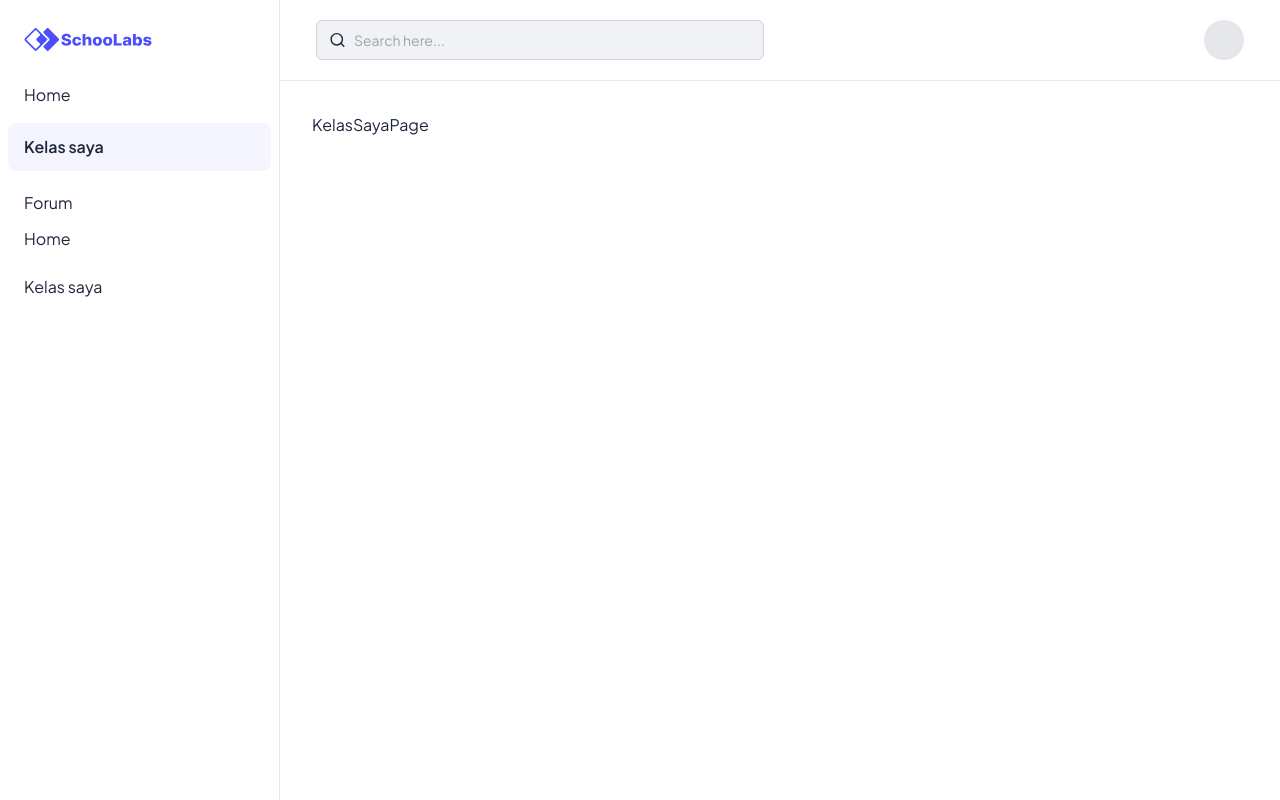
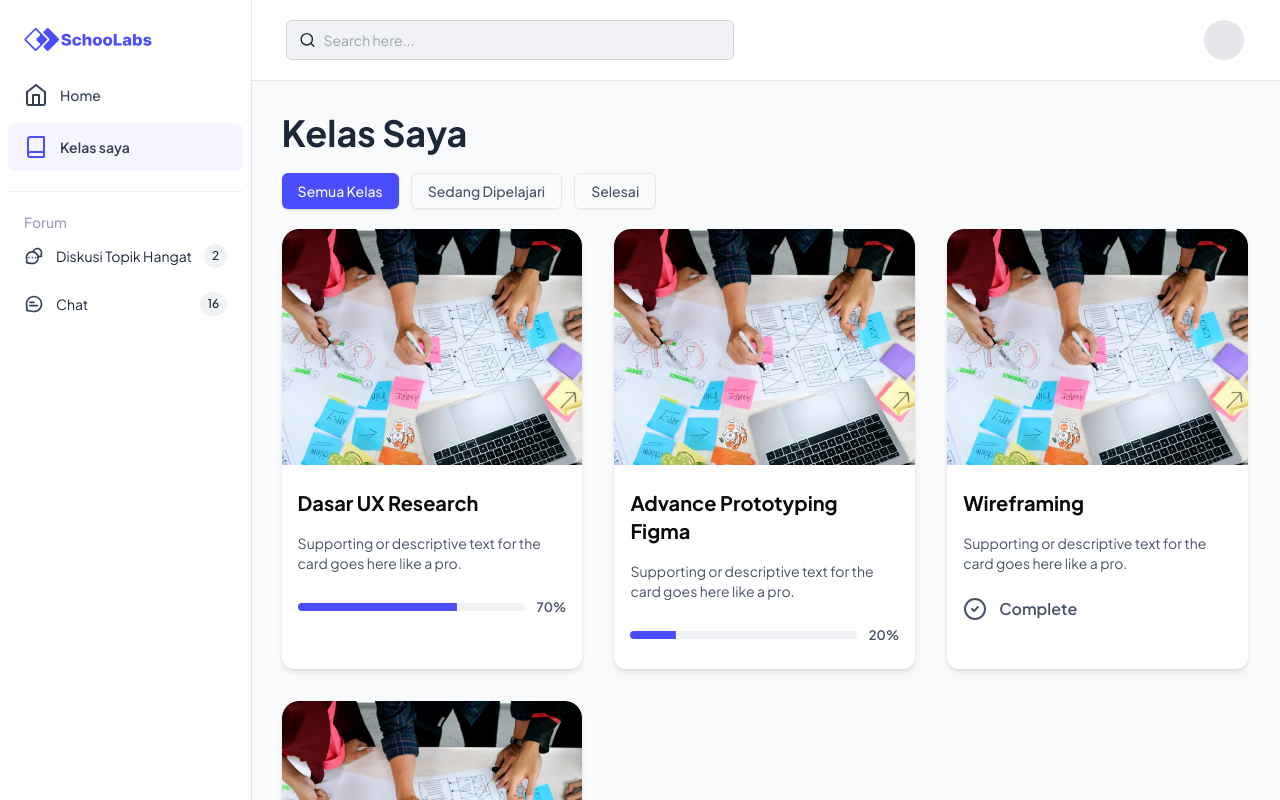
Before and after one commit to raymondtju/schoolabs, a Next.js app: page /dashboard/kelas-saya in a window 1280 px wide. Shown: the top 800 px of the page. Built offline with nearby package versions, Linux system fonts and the light colour scheme.

Commit message:
feat: cards dashboard kelas saya

```diff
--- a/app/(app)/dashboard/kelas-saya/page.tsx
+++ b/app/(app)/dashboard/kelas-saya/page.tsx
@@ -1,7 +1,66 @@
-import React from "react";
+import { Button } from "@/components/ui/button";
+import { Card, CardContent, CardFooter, CardHeader } from "@/components/ui/card";
+import { Progress } from "@/components/ui/progress";
+import { CourseCards } from "@/types/data";
+import { CheckCircle2 } from "lucide-react";
+import Image from "next/image";
+import React, { useState } from "react";
 
 function KelasSayaPage() {
-  return <div>KelasSayaPage</div>;
+  return (
+    <>
+      <div className="grid space-y-5">
+        <h1 className="text-4xl font-bold">Kelas Saya</h1>
+        <div className="flex gap-3">
+          <Button>
+            Semua Kelas
+          </Button>
+          <Button variant={"outline"} className="text-muted">
+            Sedang Dipelajari
+          </Button>
+          <Button variant={"outline"} className="text-muted">
+            Selesai
+          </Button>
+        </div>
+        <div className="grid grid-cols-3 gap-8">
+          {CourseCards.map((card, i) => (
+            <Card key={i} className="border-none shadow-md">
+              <CardHeader className="p-0">
+                <Image
+                  className="w-full"
+                  src="/cards-image/dasarux.webp"
+                  alt="Course dasar ux"
+                  width={350}
+                  height={350}
+                />
+              </CardHeader>
+              <CardContent className="flex flex-col gap-4 py-6 px-4">
+                <h5 className="text-xl font-bold">
+                  {card.title}
+                </h5>
+                <p className="text-sm text-muted">
+                  {card.description}
+                </p>
+              </CardContent>
+              <CardFooter className="pt-0 px-4 gap-3">
+                {typeof card.status === "number" ? (
+                  <>
+                    <Progress className="bg-[#F0F2F5]" value={card.status} />
+                    <span className="text-[0.8125rem] leading-5 text-muted font-semibold">{card.status}%</span>
+                  </>
+                ) : (
+                    <>
+                      <CheckCircle2 stroke="#475367"/>
+                      <p className="text-base font-semibold text-[#475367]">Complete</p>
+                    </>
+                )}
+              </CardFooter>
+            </Card>
+          ))}
+        </div>
+      </div>
+    </>
+  );
 }
 
 export default KelasSayaPage;
--- a/app/(app)/dashboard/layout.tsx
+++ b/app/(app)/dashboard/layout.tsx
@@ -5,12 +5,11 @@ import DashbaordNav from "@/components/dashboard/nav";
 
 function DashboardLayout({ children }: { children: React.ReactNode }) {
   return (
-    <main className="grid grid-cols-[280px_1fr]">
+    <main className="grid grid-cols-[290px_1fr]">
       <Sidebar />
-
-      <div>
+      <div className="pl-[15.6rem] col-span-2">
         <DashbaordNav />
-        <div className="px-8 py-8">{children}</div>
+        <div className="px-8 py-8 bg-[#F9FAFB]">{children}</div>
       </div>
     </main>
   );
--- a/components/dashboard/sidebar.tsx
+++ b/components/dashboard/sidebar.tsx
@@ -5,25 +5,54 @@ import Link from "next/link";
 import Image from "next/image";
 import { usePathname } from "next/navigation";
 import { cn } from "@/lib/utils";
+import { Book, Home, LucideIcon } from "lucide-react";
+import { GroupChatsIcon, SingleChatIcon } from "../icon/dashboard-icon";
 
-const DashboardMenuList = [
+type DashboardMenuType = {
+  name: string,
+  path: string,
+  icon: LucideIcon
+};
+
+type ForumMenuType = {
+  icon: React.FunctionComponent<React.SVGProps<SVGSVGElement>>,
+  notif: number
+} & Pick<DashboardMenuType, "name" | "path">;
+
+const DashboardMenuList: DashboardMenuType[] = [
   {
     name: "Home",
     path: "/dashboard",
-    icon: undefined,
+    icon: Home
   },
   {
     name: "Kelas saya",
     path: "/dashboard/kelas-saya",
-    icon: undefined,
+    icon: Book
   },
 ];
+
+const ForumMenuList: ForumMenuType[] = [
+  {
+    name: "Diskusi Topik Hangat",
+    path: "/dashboard",
+    icon: GroupChatsIcon,
+    notif: 2
+
+  },
+  {
+    name: "Chat",
+    path: "/dashboard/kelas-saya",
+    icon: SingleChatIcon,
+    notif: 16
+  }
+]
 
 function DashboardSidebar() {
   const pathname = usePathname();
 
   return (
-    <div className="h-screen space-y-3 border-r pt-5">
+    <div className="col-span-2 fixed top-0 h-screen space-y-3 border-r pt-5">
       <Image
         quality={100}
         src="/logo.svg"
@@ -34,13 +63,13 @@ function DashboardSidebar() {
       />
 
       <div className="space-y-5 px-2">
-        <ul className="space-y-1 ">
+        <ul className="space-y-1">
           {DashboardMenuList.map((item, i) => {
             return (
               <Link
                 href={item.path}
                 className={cn(
-                  "flex cursor-pointer items-center gap-3 px-4 py-3",
+                  "flex cursor-pointer font-medium items-center gap-3 px-4 py-3 text-[#344054]",
                   pathname === item.path
                     ? "rounded-lg bg-[#f5f5ff] font-semibold "
                     : "",
@@ -48,23 +77,26 @@ function DashboardSidebar() {
                 key={i}
               >
                 {/* TO-DO: ICONS */}
-                <span>{item.name}</span>
+                <item.icon stroke={pathname === item.path ? "#4B4EFC" : "#344054"}/>
+                <span className="text-sm">{item.name}</span>
               </Link>
             );
           })}
         </ul>
+        <hr className="border-[#F0F2F5]"/>
         <div className="">
-          <h6 className="px-4">Forum </h6>
+          <h6 className="px-4 text-sm font-medium text-[#98A2B3]">Forum</h6>
           <ul>
-            {DashboardMenuList.map((item, i) => {
+            {ForumMenuList.map((item, i) => {
               return (
                 <Link
                   href={item.path}
                   className="flex items-center gap-3 px-4 py-3"
                   key={i}
                 >
-                  {/* TO-DO: ICONS */}
-                  <span>{item.name}</span>
+                  <item.icon/>
+                  <span className="text-sm">{item.name}</span>
+                  <span className="ml-auto bg-[#F0F2F5] text-xs font-medium rounded-full px-2 py-1">{item.notif}</span>
                 </Link>
               );
             })}
--- /dev/null
+++ b/components/icon/dashboard-icon.tsx
@@ -0,0 +1,25 @@
+function GroupChatsIcon(){
+   return (
+      <svg xmlns="http://www.w3.org/2000/svg" width="20" height="20" viewBox="0 0 20 20" fill="none">
+         <path d="M4.99984 12.5C4.5396 12.5 4.1665 12.1269 4.1665 11.6667C4.1665 11.2064 4.5396 10.8333 4.99984 10.8333C5.46007 10.8333 5.83317 11.2064 5.83317 11.6667C5.83317 12.1269 5.46007 12.5 4.99984 12.5Z" fill="#344054" />
+         <path d="M7.49984 11.6667C7.49984 12.1269 7.87293 12.5 8.33317 12.5C8.79341 12.5 9.1665 12.1269 9.1665 11.6667C9.1665 11.2064 8.79341 10.8333 8.33317 10.8333C7.87293 10.8333 7.49984 11.2064 7.49984 11.6667Z" fill="#344054" />
+         <path d="M11.6665 12.5C11.2063 12.5 10.8332 12.1269 10.8332 11.6667C10.8332 11.2064 11.2063 10.8333 11.6665 10.8333C12.1267 10.8333 12.4998 11.2064 12.4998 11.6667C12.4998 12.1269 12.1267 12.5 11.6665 12.5Z" fill="#344054" />
+         <path fill-rule="evenodd" clip-rule="evenodd" d="M17.0649 11.2067L14.9969 11.4652C14.9988 11.5321 14.9998 11.5993 14.9998 11.6667C14.9998 15.3486 12.0151 18.3333 8.33317 18.3333C7.78239 18.3333 7.24614 18.2664 6.73256 18.1397L3.15015 17.6919C2.26906 17.5818 1.65673 16.7605 1.80271 15.8846L2.02246 14.5662L1.8601 13.2673C1.73347 12.7537 1.6665 12.2175 1.6665 11.6667C1.6665 7.98477 4.65127 5.00001 8.33317 5.00001C8.42787 5.00001 8.52211 5.00198 8.61586 5.00589C9.30061 3.06121 11.1531 1.66667 13.3332 1.66667C16.0946 1.66667 18.3332 3.90525 18.3332 6.66667C18.3332 7.07454 18.2842 7.47206 18.1913 7.85321L18.0814 8.73283L18.2326 9.64036C18.3592 10.3994 17.8285 11.1112 17.0649 11.2067ZM13.3332 3.33334C15.1741 3.33334 16.6665 4.82572 16.6665 6.66667C16.6665 6.95337 16.6305 7.23046 16.5632 7.49418L16.5502 7.54493L16.4219 8.57131C16.4057 8.7012 16.4084 8.83277 16.4299 8.96189L16.5351 9.59327L14.7401 9.81765C14.1185 7.66002 12.4365 5.95167 10.2948 5.29327C10.8182 4.13715 11.9826 3.33334 13.3332 3.33334ZM8.33317 6.66667C5.57175 6.66667 3.33317 8.90525 3.33317 11.6667C3.33317 12.0961 3.38711 12.5117 3.48816 12.9076L3.50112 12.9584L3.67813 14.3745C3.69687 14.5244 3.69377 14.6762 3.66894 14.8252L3.46454 16.0516L7.04147 16.4987L7.09223 16.5117C7.48815 16.6127 7.90376 16.6667 8.33317 16.6667C11.0946 16.6667 13.3332 14.4281 13.3332 11.6667C13.3332 8.90525 11.0946 6.66667 8.33317 6.66667Z" fill="#344054" />
+      </svg>
+   )
+}
+
+function SingleChatIcon() {
+   return(
+      <svg xmlns="http://www.w3.org/2000/svg" width="20" height="20" viewBox="0 0 20 20" fill="none">
+         <path d="M4.99984 8.33334C4.99984 7.8731 5.37293 7.50001 5.83317 7.50001H9.99984C10.4601 7.50001 10.8332 7.8731 10.8332 8.33334C10.8332 8.79358 10.4601 9.16667 9.99984 9.16667H5.83317C5.37293 9.16667 4.99984 8.79358 4.99984 8.33334Z" fill="#344054" />
+         <path d="M5.83317 10.8333C5.37293 10.8333 4.99984 11.2064 4.99984 11.6667C4.99984 12.1269 5.37293 12.5 5.83317 12.5H13.3332C13.7934 12.5 14.1665 12.1269 14.1665 11.6667C14.1665 11.2064 13.7934 10.8333 13.3332 10.8333H5.83317Z" fill="#344054" />
+         <path fill-rule="evenodd" clip-rule="evenodd" d="M1.6665 10C1.6665 5.39763 5.39746 1.66667 9.99984 1.66667C14.6022 1.66667 18.3332 5.39763 18.3332 10C18.3332 14.6024 14.6022 18.3333 9.99984 18.3333C9.30623 18.3333 8.63132 18.2484 7.98541 18.088L3.36548 17.5105C2.36691 17.3857 1.67294 16.4549 1.83839 15.4622L2.12413 13.7478C2.12578 13.7379 2.12599 13.7278 2.12474 13.7178L1.91182 12.0144C1.75142 11.3685 1.6665 10.6936 1.6665 10ZM9.99984 3.33334C6.31794 3.33334 3.33317 6.31811 3.33317 10C3.33317 10.5721 3.40505 11.1263 3.53984 11.6544L3.5528 11.7051L3.77853 13.511C3.79977 13.6809 3.79626 13.8529 3.76812 14.0218L3.48238 15.7362C3.47264 15.7946 3.51347 15.8494 3.5722 15.8567L8.2947 16.447L8.34546 16.46C8.87358 16.5948 9.42771 16.6667 9.99984 16.6667C13.6817 16.6667 16.6665 13.6819 16.6665 10C16.6665 6.31811 13.6817 3.33334 9.99984 3.33334Z" fill="#344054" />
+      </svg>
+   )
+}
+
+export {
+   GroupChatsIcon,
+   SingleChatIcon
+}
--- a/components/navbar.tsx
+++ b/components/navbar.tsx
@@ -132,7 +132,7 @@ export function PromotionFlyer() {
           <div className="container relative flex flex-col gap-2 lg:flex-row lg:items-center justify-between text-[#F5F5FF] lg:px-20">
             <div className="flex max-w-3xl items-center justify-center gap-4">
               <Image
-                className="hidden"
+                className="hidden md:block"
                 src="/images/megaphone.webp"
                 alt="Megaphone"
                 width={100}
--- a/components/testimoni-cards.tsx
+++ b/components/testimoni-cards.tsx
@@ -96,7 +96,7 @@ export default function TestimoniCards() {
                      </div>
                      <div className="grid px-6 py-8">
                         <svg
-                           className="h-full ml-auto"
+                           className="w-12 md:w-20 h-full ml-auto"
                            xmlns="http://www.w3.org/2000/svg"
                            width="64"
                            height="49"
--- /dev/null
+++ b/components/ui/progress.tsx
@@ -0,0 +1,28 @@
+"use client"
+
+import * as React from "react"
+import * as ProgressPrimitive from "@radix-ui/react-progress"
+
+import { cn } from "@/lib/utils"
+
+const Progress = React.forwardRef<
+  React.ElementRef<typeof ProgressPrimitive.Root>,
+  React.ComponentPropsWithoutRef<typeof ProgressPrimitive.Root>
+>(({ className, value, ...props }, ref) => (
+  <ProgressPrimitive.Root
+    ref={ref}
+    className={cn(
+      "relative h-2 w-full overflow-hidden rounded-full bg-primary/20",
+      className
+    )}
+    {...props}
+  >
+    <ProgressPrimitive.Indicator
+      className="h-full w-full flex-1 bg-primary transition-all"
+      style={{ transform: `translateX(-${100 - (value || 0)}%)` }}
+    />
+  </ProgressPrimitive.Root>
+))
+Progress.displayName = ProgressPrimitive.Root.displayName
+
+export { Progress }
--- a/package.json
+++ b/package.json
@@ -12,15 +12,16 @@
     "@heroicons/react": "^2.0.18",
     "@radix-ui/react-dropdown-menu": "^2.0.6",
     "@radix-ui/react-icons": "^1.3.0",
+    "@radix-ui/react-progress": "^1.0.3",
     "@radix-ui/react-select": "^1.2.2",
     "@radix-ui/react-separator": "^1.0.3",
     "@radix-ui/react-slot": "^1.0.2",
     "class-variance-authority": "^0.7.0",
+    "clsx": "^2.0.0",
+    "dayjs": "^1.11.9",
     "embla-carousel-autoplay": "8.0.0-rc11",
     "embla-carousel-react": "8.0.0-rc11",
     "embla-carousel-wheel-gestures": "8.0.0-rc04",
-    "clsx": "^2.0.0",
-    "dayjs": "^1.11.9",
     "framer-motion": "^10.12.22",
     "lucide-react": "^0.279.0",
     "next": "13.5.2",
--- a/types/data.ts
+++ b/types/data.ts
@@ -1,4 +1,4 @@
-import { TestimoniCardTypes, USPCardTypes } from "./type";
+import { CourseCardTypes, TestimoniCardTypes, USPCardTypes } from "./type";
 import { BadgeIcon, ClockIcon, SuitcaseIcon, SupportIcon } from "@/components/icon/usp-icon";
 
 export const USPCards: USPCardTypes[] = [
@@ -50,3 +50,26 @@ export const CardsTestimoni: TestimoniCardTypes[] = [
       text: '“Saya khusus mendedikasikan waktu saya untuk belajar dasar UI/UX. Di SchooLabs belajarnya step by step, dan sudah tersusun dengan rapi jadi lebih mudah untuk membuat perencanaan pembelajaran. Kalau ada materi yang membuat bingung atau susah dimengerti kita langsung bisa konsultasi dengan para mentor yang sangat berpengalaman”'
    }
 ]
+
+export const CourseCards: CourseCardTypes[] = [
+   {
+      title:"Dasar UX Research",
+      description: "Supporting or descriptive text for the card goes here like a pro.",
+      status: 70
+   },
+   {
+      title:"Advance Prototyping Figma",
+      description: "Supporting or descriptive text for the card goes here like a pro.",
+      status: 20
+   },
+   {
+      title:"Wireframing",
+      description: "Supporting or descriptive text for the card goes here like a pro.",
+      status: "Complete"
+   },
+   {
+      title:"Dasar UX Research",
+      description: "Supporting or descriptive text for the card goes here like a pro.",
+      status: "Complete"
+   },
+]
```
Also changed, not shown: app/(home)/about-us/page.tsx (+4 -4 lines), app/(home)/page.tsx (+11 -2 lines), types/type.d.ts (+7 -0 lines), 1 other file (tests, documents, lock files or other folders).
